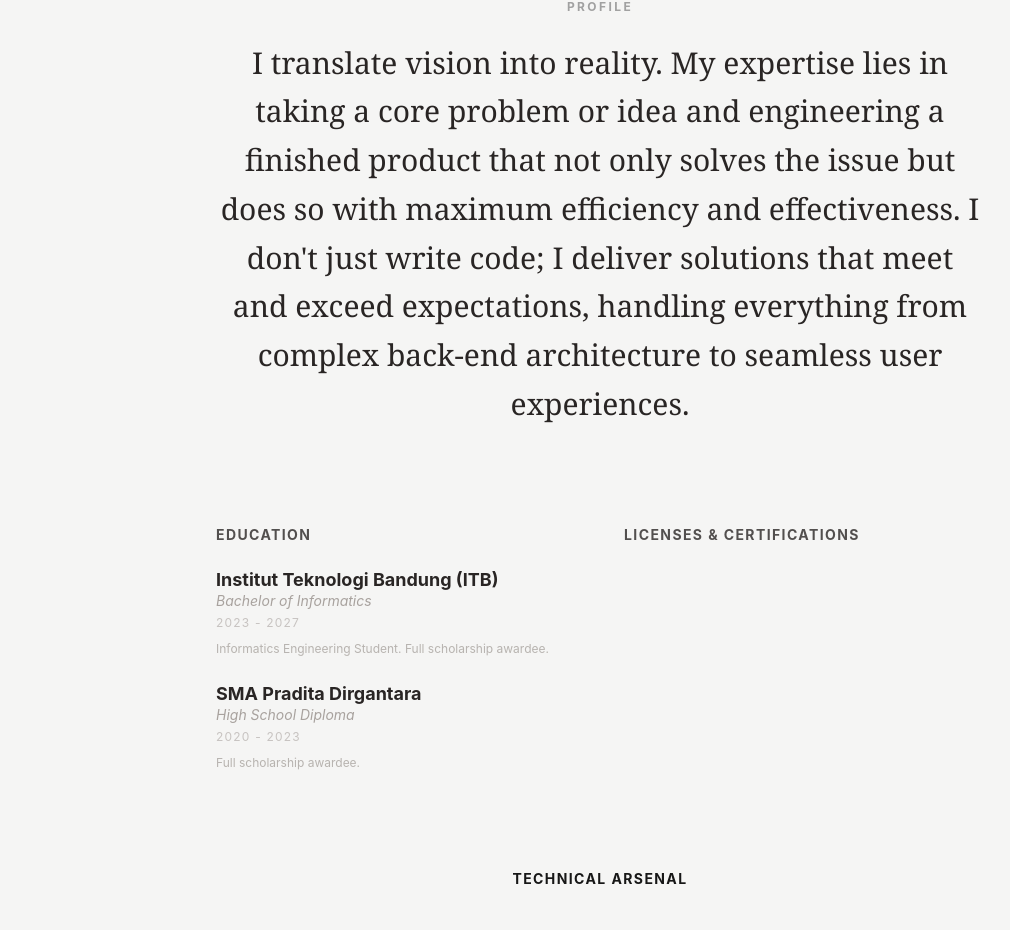
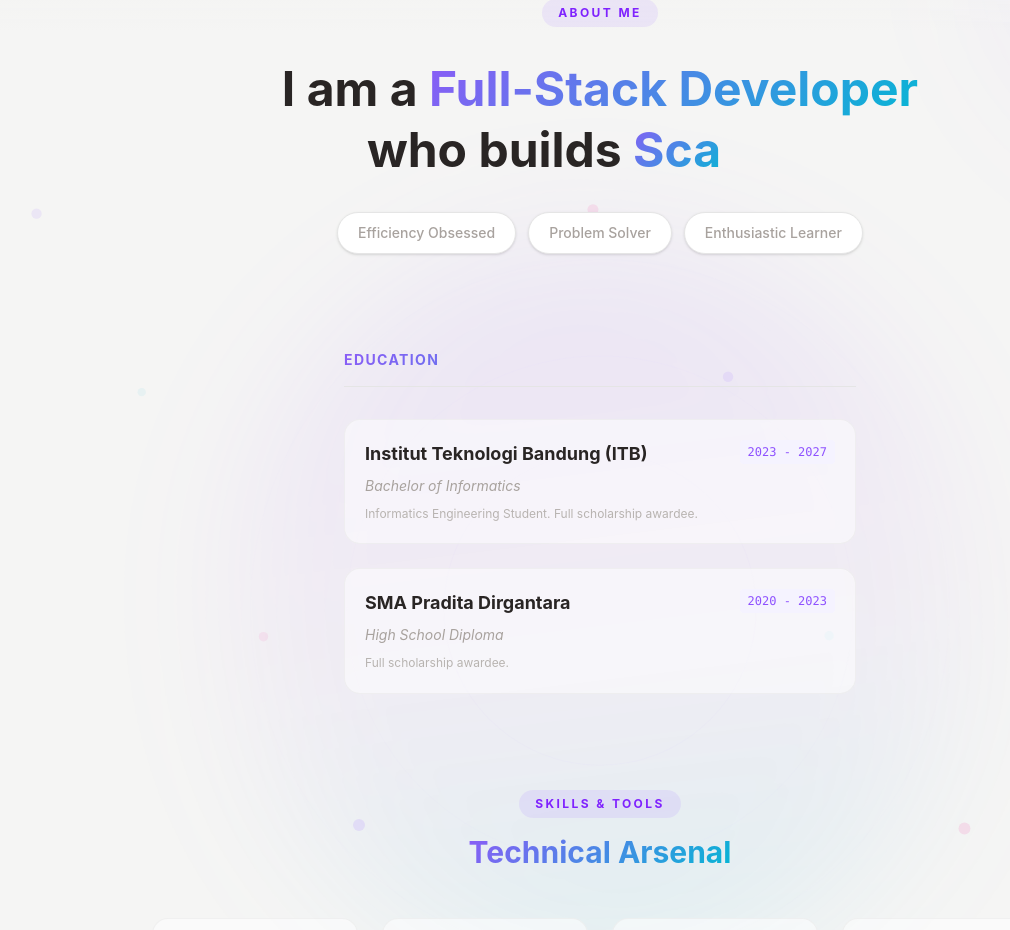
Before and after one commit to andi-frame/new-portofolio, a Next.js app: page / in a window 1280 px wide. Shown: the part 6771-7701 px from the top of the page, without its empty margins (40-1050 px from the left). Built offline with nearby package versions, Linux system fonts and the light colour scheme.

Commit message:
feat: update about section for more relevant info

```diff
--- a/components/sections/about.tsx
+++ b/components/sections/about.tsx
@@ -1,88 +1,195 @@
 "use client";
 
 import Section from "@/components/ui/section";
+import SectionBackground from "@/components/ui/section-background";
 import { profile, skills } from "@/lib/data";
 import { motion } from "framer-motion";
+import { Code, Database, Server, Terminal, Figma, Box, ShieldCheck, Layout, Layers } from "lucide-react";
+import { useState, useEffect } from "react";
+
+// Helper to map skills to icons
+function getSkillIcon(skill: string) {
+    const s = skill.toLowerCase();
+    if (s.includes("react") || s.includes("next") || s.includes("ts") || s.includes("js") || s.includes("vite")) return Code;
+    if (s.includes("sql") || s.includes("base") || s.includes("redis")) return Database;
+    if (s.includes("node") || s.includes("hono") || s.includes("express") || s.includes("fiber")) return Server;
+    if (s.includes("css") || s.includes("tailwind") || s.includes("motion")) return Layout;
+    if (s.includes("python") || s.includes("go") || s.includes("c++")) return Terminal;
+    if (s.includes("figma") || s.includes("design")) return Figma;
+    if (s.includes("docker") || s.includes("cloud")) return Box;
+    if (s.includes("safe") || s.includes("auth")) return ShieldCheck;
+    return Layers;
+}
 
 export default function About() {
   return (
-    <Section id="about" className="min-h-screen justify-center">
-      <div className="max-w-3xl w-full text-center space-y-24">
+    <Section id="about" fullWidth className="min-h-screen justify-center relative overflow-hidden">
+      {/* Animated Background */}
+      <SectionBackground variant="about" />
+
+      {/* Inner container */}
+      <div className="px-6 md:px-12">
+        <div className="max-w-4xl w-full mx-auto space-y-24 relative z-10">
 
         {/* Bio Section */}
         <motion.div
            initial={{ opacity: 0, y: 30 }}
            whileInView={{ opacity: 1, y: 0 }}
-           transition={{ duration: 0.8 }}
+           transition={{ duration: 0.8, ease: [0.16, 1, 0.3, 1] }}
+           viewport={{ once: true }}
+           className="text-center"
         >
-          <span className="text-xs font-bold tracking-[0.2em] text-neutral-400 uppercase mb-6 block">Profile</span>
-          <p className="text-2xl md:text-3xl text-foreground font-serif leading-relaxed">
-            {profile.about}
-          </p>
+          <span className="inline-block px-4 py-1.5 rounded-full bg-violet-500/10 text-violet-600 dark:text-violet-400 text-xs font-bold tracking-[0.2em] uppercase mb-8">
+            About Me
+          </span>
+
+          <h2 className="text-3xl md:text-5xl font-bold text-foreground mb-8 leading-tight">
+            I am a <span className="text-gradient">Full-Stack Developer</span> <br />
+            who builds <Typewriter words={["Scalable Systems", "Seamless UI/UX", "Robust Backends", "High-Performance Apps"]} />
+          </h2>
+
+          <div className="flex flex-wrap justify-center gap-3 text-sm font-medium">
+             {["Efficiency Obsessed", "Problem Solver", "Enthusiastic Learner"].map((trait, i) => (
+               <motion.span
+                  key={trait}
+                  initial={{ opacity: 0, y: 20 }}
+                  whileInView={{ opacity: 1, y: 0 }}
+                  transition={{ delay: i * 0.1 }}
+                  viewport={{ once: true }}
+                  className="px-5 py-2.5 bg-white dark:bg-neutral-900 rounded-full border border-neutral-200 dark:border-neutral-800 text-muted-foreground shadow-sm hover:shadow-md hover:border-violet-300 dark:hover:border-violet-700 transition-all duration-300"
+               >
+                 {trait}
+               </motion.span>
+             ))}
+          </div>
         </motion.div>
 
-        {/* Info Grid */}
-        <div className="grid md:grid-cols-2 gap-12 text-center md:text-left">
-            <div>
-              <h3 className="text-sm font-bold uppercase tracking-widest text-foreground/80 mb-6 text-center md:text-left">Education</h3>
+        {/* Education Section */}
+        <motion.div
+          initial={{ opacity: 0, y: 30 }}
+          whileInView={{ opacity: 1, y: 0 }}
+          transition={{ duration: 0.6 }}
+          viewport={{ once: true }}
+          className="w-full flex flex-col justify-center items-center"
+        >
+          <div className="w-full max-w-lg">
+            <h3 className="text-sm font-bold uppercase tracking-widest text-gradient mb-8 pb-4 border-b border-neutral-200 dark:border-neutral-800">
+              Education
+            </h3>
+            <div className="space-y-6">
             {profile.education?.map((edu, i) => (
-                <div key={i} className="mb-6 last:mb-0">
-                  <p className="font-bold text-lg text-foreground leading-tight">{edu.institution}</p>
-                  <p className="text-muted-foreground italic text-sm mb-1">{edu.degree}</p>
-                  <p className="text-xs text-muted-foreground/60 uppercase tracking-widest mb-2">{edu.year}</p>
-                  {edu.description && <p className="text-xs text-muted-foreground/80 leading-relaxed max-w-sm">{edu.description}</p>}
+                <motion.div
+                  key={i}
+                  className="group relative p-5 rounded-2xl bg-white/50 dark:bg-neutral-900/50 border border-neutral-200/50 dark:border-neutral-800/50 hover:border-violet-300 dark:hover:border-violet-700 transition-all duration-300"
+                  whileHover={{ y: -2 }}
+                >
+                  <div className="flex justify-between items-start mb-2">
+                    <p className="font-bold text-lg text-foreground">{edu.institution}</p>
+                    <span className="text-xs font-mono text-violet-500 dark:text-violet-400 bg-violet-50 dark:bg-violet-500/10 px-2 py-1 rounded">{edu.year}</span>
                   </div>
+                  <p className="text-muted-foreground italic text-sm mb-2">{edu.degree}</p>
+                  {edu.description && <p className="text-xs text-muted-foreground/80 leading-relaxed">{edu.description}</p>}
+                </motion.div>
             ))}
             </div>
-             <div>
-              <h3 className="text-sm font-bold uppercase tracking-widest text-foreground/80 mb-6 text-center md:text-left">Licenses & Certifications</h3>
-              <ul className="space-y-4">
-                {profile.licenses?.slice(0, 3).map((lic, i) => (
-                  <li key={i} className="group">
-                     <p className="text-sm font-medium text-foreground group-hover:text-neutral-600 transition-colors">{lic.name}</p>
-                     <p className="text-xs text-muted-foreground">{lic.issuer} • {lic.date}</p>
-                  </li>
-                ))}
-                {(profile.licenses?.length || 0) > 3 && (
-                   <li>
-                      <button className="text-xs font-bold uppercase tracking-widest text-neutral-400 hover:text-foreground transition-colors">
-                        + {(profile.licenses?.length || 0) - 3} More Credentials
-                      </button>
-                   </li>
-                )}
-              </ul>
           </div>
+        </motion.div>
+
+        {/* Skills Section - Technical Arsenal */}
+        <motion.div
+          initial={{ opacity: 0, y: 30 }}
+          whileInView={{ opacity: 1, y: 0 }}
+          transition={{ duration: 0.6 }}
+          viewport={{ once: true }}
+        >
+          <div className="text-center mb-12">
+            <span className="inline-block px-4 py-1.5 rounded-full bg-violet-500/10 text-violet-600 dark:text-violet-400 text-xs font-bold tracking-[0.2em] uppercase mb-4">
+              Skills & Tools
+            </span>
+            <h3 className="text-2xl md:text-3xl font-bold">
+              <span className="text-gradient">Technical Arsenal</span>
+            </h3>
           </div>
 
-        {/* Skills Section */}
-        <div>
-          <h3 className="text-sm font-bold uppercase tracking-widest text-neutral-900 mb-10">Technical Arsenal</h3>
-          <div className="space-y-12">
+          <div className="grid grid-cols-1 md:grid-cols-2 lg:grid-cols-4 gap-6">
             {skills.map((skillGroup, index) => (
               <motion.div
                 key={skillGroup.category}
                 initial={{ opacity: 0, y: 20 }}
                 whileInView={{ opacity: 1, y: 0 }}
                 transition={{ delay: index * 0.1 }}
-                className="flex flex-col items-center"
+                viewport={{ once: true }}
+                className="group p-5 rounded-2xl bg-white/50 dark:bg-neutral-900/50 border border-neutral-200/50 dark:border-neutral-800/50 hover:border-violet-300 dark:hover:border-violet-700 transition-all duration-300 hover:shadow-lg"
               >
-                <h4 className="text-xs text-neutral-400 uppercase mb-4 tracking-widest hover:text-black transition-colors">{skillGroup.category}</h4>
-                <div className="flex flex-wrap justify-center gap-3 md:gap-4 max-w-xl">
-                  {skillGroup.items.map((skill) => (
-                    <span
+                {/* Category header with gradient accent */}
+                <div className="flex items-center gap-3 mb-4">
+                  <div className="w-1 h-6 rounded-full bg-gradient-to-b from-violet-500 to-cyan-500" />
+                  <h4 className="text-sm font-bold uppercase tracking-widest text-foreground">
+                    {skillGroup.category}
+                  </h4>
+                </div>
+
+                {/* Skills list */}
+                <div className="flex flex-wrap gap-2">
+                  {skillGroup.items.map((skill) => {
+                     const Icon = getSkillIcon(skill);
+                     return (
+                        <motion.span
                           key={skill}
-                      className="px-5 py-2 bg-white text-neutral-600 rounded-full text-sm border border-neutral-100 shadow-sm hover:shadow-md hover:-translate-y-1 transition-all duration-300"
+                          className="inline-flex items-center gap-1.5 px-3 py-1.5 bg-neutral-100 dark:bg-neutral-800 text-foreground rounded-lg text-xs font-medium border border-transparent hover:border-violet-300 dark:hover:border-violet-700 transition-all duration-300"
+                          whileHover={{ scale: 1.05, y: -2 }}
                         >
+                          {Icon && <Icon className="w-3.5 h-3.5 text-violet-500" />}
                           {skill}
-                    </span>
-                  ))}
+                        </motion.span>
+                     );
+                  })}
                 </div>
             </motion.div>
           ))}
           </div>
+        </motion.div>
+
         </div>
-
       </div>
     </Section>
   );
 }
+
+function Typewriter({ words }: { words: string[] }) {
+  const [index, setIndex] = useState(0);
+  const [subIndex, setSubIndex] = useState(0);
+  const [reverse, setReverse] = useState(false);
+  const [blink, setBlink] = useState(true);
+
+  useEffect(() => {
+    const timeout = setTimeout(() => setBlink((prev) => !prev), 500);
+    return () => clearTimeout(timeout);
+  }, [blink]);
+
+  useEffect(() => {
+    if (subIndex === words[index].length + 1 && !reverse) {
+      setReverse(true);
+      return;
+    }
+
+    if (subIndex === 0 && reverse) {
+      setReverse(false);
+      setIndex((prev) => (prev + 1) % words.length);
+      return;
+    }
+
+    const timeout = setTimeout(() => {
+      setSubIndex((prev) => prev + (reverse ? -1 : 1));
+    }, Math.max(reverse ? 75 : subIndex === words[index].length ? 1000 : 150, Math.random() * 350));
+
+    return () => clearTimeout(timeout);
+  }, [subIndex, index, reverse, words]);
+
+  return (
+    <span className="inline-block min-w-[150px] md:min-w-[200px] text-left">
+      <span className="text-gradient">{words[index].substring(0, subIndex)}</span>
+      <span className={`inline-block w-0.5 h-8 md:h-12 bg-violet-500 ml-1 ${blink ? 'opacity-100' : 'opacity-0'} transition-opacity`} />
+    </span>
+  );
+}
```
Lines whose indentation alone changed are shown as unchanged.
